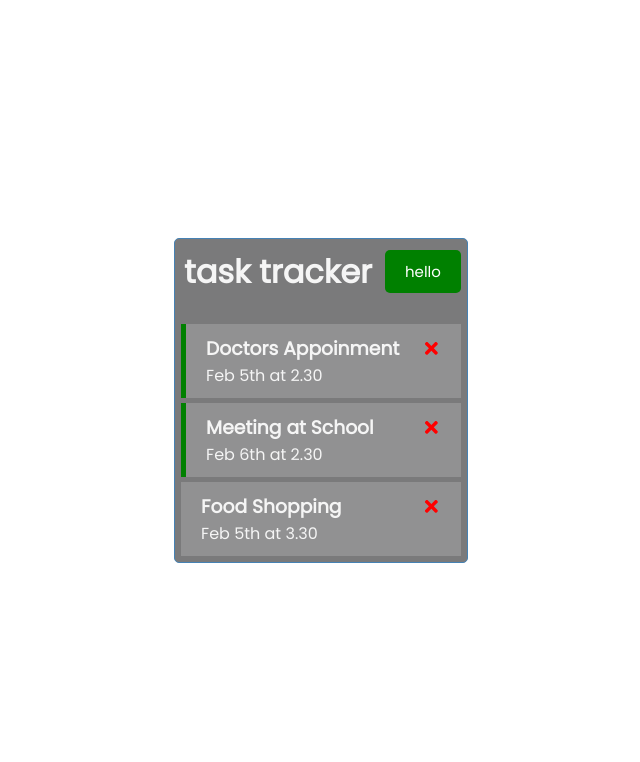
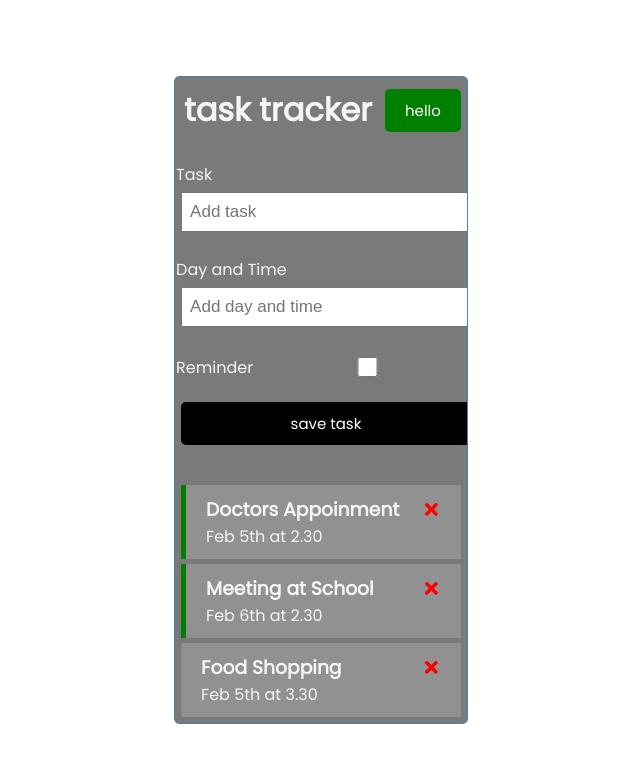
Before and after one commit to iamabdulkarim/React-task-tracker, a React (Create React App) app: page / in a window 1280 px wide. Shown: the top 762 px of the page, without its empty margins (319-959 px from the left). Built offline with nearby package versions, Linux system fonts and the light colour scheme.

Commit message:
Form input state controlled components

```diff
--- a/src/App.js
+++ b/src/App.js
@@ -1,6 +1,7 @@
 import {useState} from 'react';
 import  Header  from "./components/Header";
 import  Tasks  from './components/Tasks';
+import AddTask from "./components/AddTask";
 function App() {
   const [tasks,setTasks] = useState( [
     {
@@ -35,6 +36,7 @@
   return (
     <div className='container'>
       <Header />
+      <AddTask />
       {tasks.length > 0 ? (<Tasks tasks={tasks} onDelete={onDelete} onTasksToggle={onToggleReminder}/>) : 'No Task To Show '}
 
     </div>
--- /dev/null
+++ b/src/components/AddTask.js
@@ -0,0 +1,30 @@
+import { useState } from "react"
+
+const AddTask = () => {
+  const [text, setText] = useState('')
+  const [day, setDay] = useState('')
+  const [reminder, setReminder] = useState(false)
+  return (
+    <form className="add-form">
+      <div className="form-control">
+        <label>Task</label>
+        <input type='text'  placeholder='Add task' value={text} onChange={(e) => setText(e.target.value)}></input>
+      </div>
+      <div className="form-control">
+        <label>Day and Time</label>
+        <input type='text' placeholder='Add day and time' value={day} onChange={(e) => setDay(e.target.value) }></input>
+      </div>
+      <div className="form-control form-control-check">
+        <label>Reminder</label>
+        <input type='checkbox' value={reminder} onChange={(e)=>setReminder(e.currentTarget.checked)} ></input>
+      </div>
+
+      <input type='submit' value='save task' className='btn btn-block'></input>
+
+    </form>
+  )
+}
+
+
+
+export default AddTask
```
